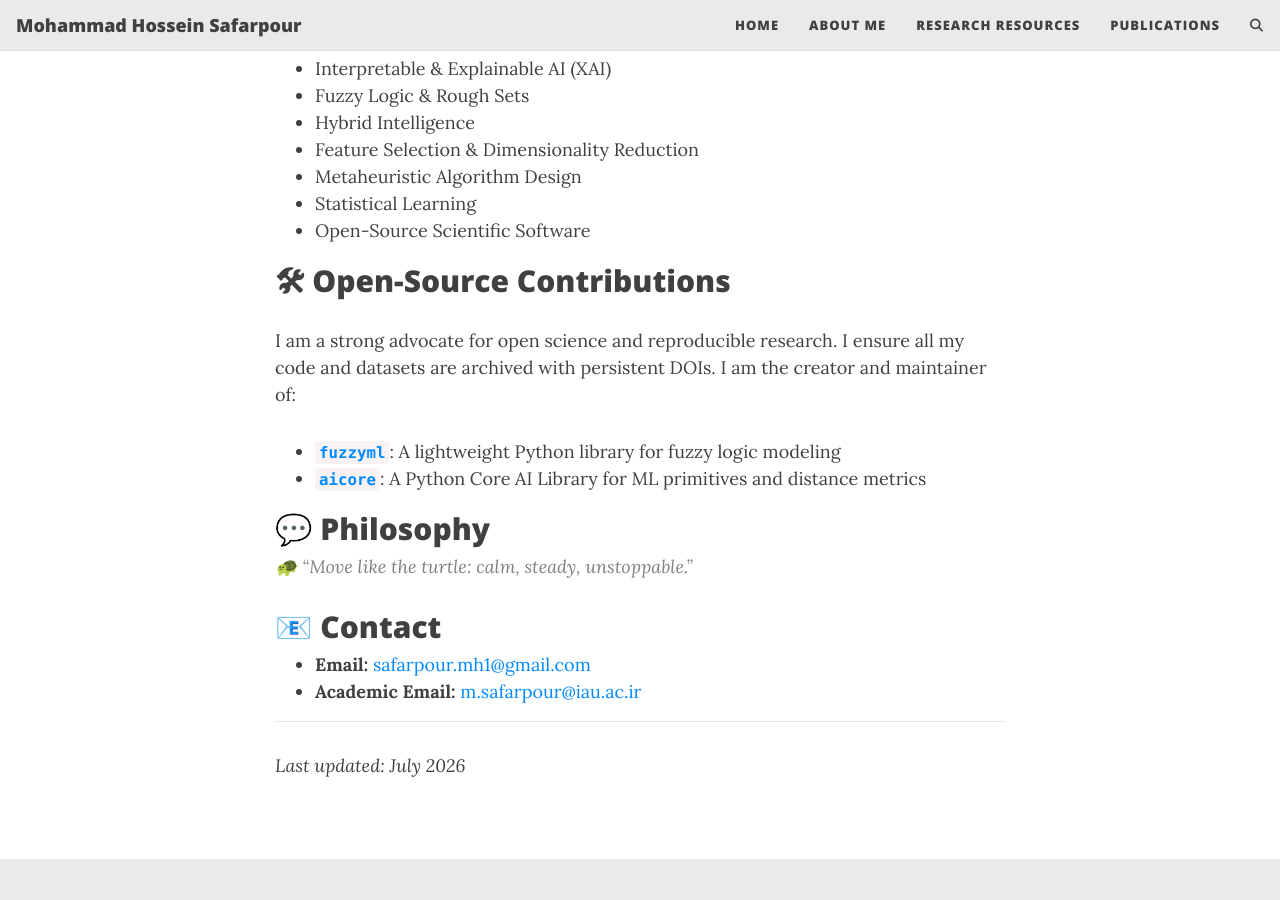
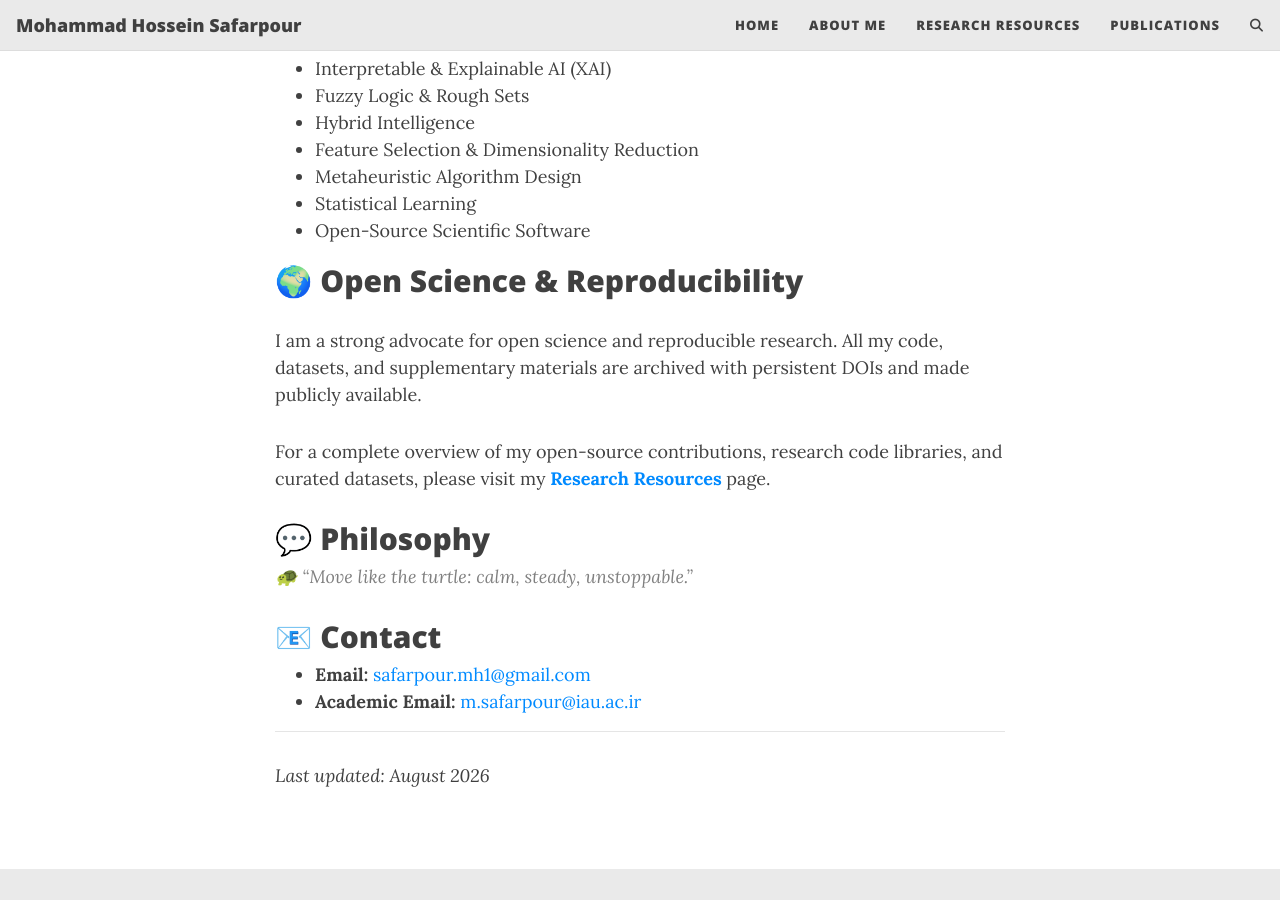
Before and after one commit to safarpour-mh/safarpour-mh.github.io, a Jekyll site: the page built from aboutme.md, in a window 1280 px wide and 900 px high, scrolled down 1487 px. Built offline with Jekyll 4.4.1, drawn with Linux system fonts in a browser that asks for light colours; comment, search, counter and statistics services are not loaded.

Commit message:
Update aboutme.md

```diff
--- a/aboutme.md
+++ b/aboutme.md
@@ -40,12 +40,11 @@ My research centers on developing label-agnostic feature selection methods groun
 - Statistical Learning
 - Open-Source Scientific Software
 
-## 🛠 Open-Source Contributions
+## 🌍 Open Science & Reproducibility
 
-I am a strong advocate for open science and reproducible research. I ensure all my code and datasets are archived with persistent DOIs. I am the creator and maintainer of:
+I am a strong advocate for open science and reproducible research. All my code, datasets, and supplementary materials are archived with persistent DOIs and made publicly available.
 
-- **[`fuzzyml`](https://github.com/safarpour-mh/fuzzyml)**: A lightweight Python library for fuzzy logic modeling
-- **[`aicore`](https://github.com/safarpour-mh/aicore)**: A Python Core AI Library for ML primitives and distance metrics
+For a complete overview of my open-source contributions, research code libraries, and curated datasets, please visit my [**Research Resources**](/research-resources/) page.
 
 ## 💬 Philosophy
 
@@ -58,4 +57,4 @@ I am a strong advocate for open science and reproducible research. I ensure all
 
 ---
 
-*Last updated: July 2026*
+*Last updated: August 2026*
```
